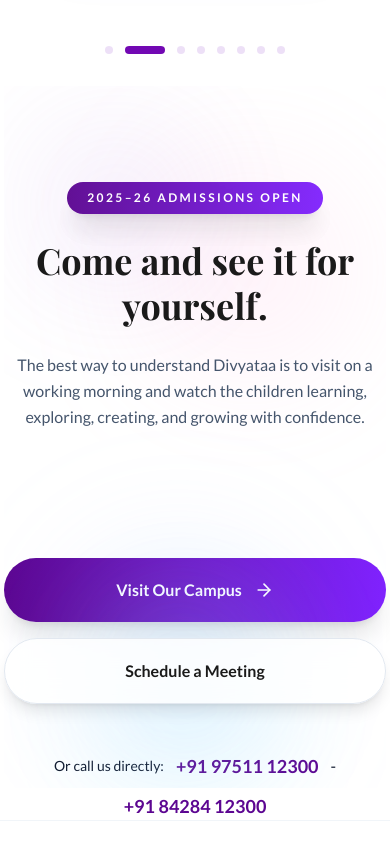
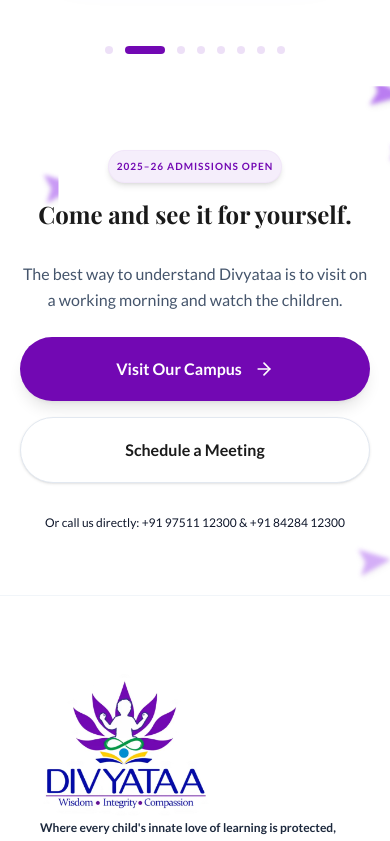
Before and after one commit to divyataaphotos-hash/Divyataa-dev, a React (Vite) app: page / in a window 390 px wide. Shown: the part 4560-5401 px from the top of the page. Built offline with nearby package versions, Linux system fonts and the light colour scheme; a web font is replaced by a local one.

Commit message:
CTA Updated

```diff
--- a/src/components/CTA.jsx
+++ b/src/components/CTA.jsx
@@ -1,314 +1,190 @@
-import { Link } from "react-router-dom";
-import { motion } from "framer-motion";
-import { ArrowRight } from "lucide-react";
+import { Link } from 'react-router-dom';
+import { motion } from 'framer-motion';
+import { ArrowRight } from 'lucide-react';
 
-const PartyBurst = ({ className = "", flip = false, delay = 0 }) => {
-  const particles = [
-  { x: 130, y: -90 },
-  { x: 155, y: -55 },
-  { x: 180, y: -20 },
-  { x: 175, y: 25 },
-  { x: 145, y: 75 },
-  { x: 210, y: -70 },
-  { x: 225, y: 45 },
-  { x: 245, y: 0 },
-  { x: 190, y: -110 },
-  { x: 195, y: 95 },
-  { x: 160, y: -125 },
-  { x: 160, y: 115 },
-];
+// 🚀 Generate 6 rockets ONLY in safe (outside) areas
+const getSafePosition = () => {
+  const zone = Math.floor(Math.random() * 4);
 
-  const dir = flip ? -1 : 1;
+  switch (zone) {
+    case 0: // TOP
+      return {
+        top: `${Math.random() * 10}%`,
+        left: `${Math.random() * 100}%`,
+      };
+    case 1: // BOTTOM
+      return {
+        top: `${75 + Math.random() * 25}%`,
+        left: `${Math.random() * 100}%`,
+      };
+    case 2: // LEFT
+      return {
+        top: `${10 + Math.random() * 65}%`,
+        left: `${Math.random() * 15}%`,
+      };
+    case 3: // RIGHT
+      return {
+        top: `${10 + Math.random() * 65}%`,
+        left: `${85 + Math.random() * 15}%`,
+      };
+    default:
+      return { top: "0%", left: "0%" };
+  }
+};
 
-  return (
-    <div
-      className={`absolute pointer-events-none ${className}`}
-      style={{
-        width: 0,
-        height: 0,
-      }}
-    >
-      {/* Party Popper Cone */}
-      <motion.div
-        className="absolute"
-        style={{
-          width: 0,
-          height: 0,
-          borderTop: "16px solid transparent",
-          borderBottom: "16px solid transparent",
-          borderLeft: flip
-            ? "none"
-            : "34px solid rgb(109 40 217)",
-          borderRight: flip
-            ? "34px solid rgb(109 40 217)"
-            : "none",
-        }}
-        animate={{
-          rotate: flip ? [15, 8, 15] : [-15, -8, -15],
-        }}
-        transition={{
-          duration: 4,
-          repeat: Infinity,
-          ease: "easeInOut",
-        }}
-      />
+const rockets = Array.from({ length: 6 }, (_, i) => {
+  const pos = getSafePosition();
 
-      {/* Confetti */}
-      {particles.map((p, i) => (
-        <motion.div
-          key={i}
-          className="absolute rounded-sm"
-          style={{
-            width: i % 3 === 0 ? 10 : 6,
-            height: i % 2 === 0 ? 5 : 12,
-            background:
-              i % 4 === 0
-                ? "#6d28d9"
-                : i % 3 === 0
-                ? "#8b5cf6"
-                : "#d8b4fe",
-            left: 8,
-            top: 0,
-            boxShadow: "0 0 8px rgba(139,92,246,0.25)",
-          }}
-          initial={{
-            x: 0,
-            y: 0,
-            opacity: 0,
-            scale: 0.3,
-            rotate: 0,
-          }}
-          animate={{
-            x: [0, dir * p.x],
-            y: [0, p.y],
-            opacity: [0, 1, 1, 0],
-            scale: [0.3, 1, 1, 0.8],
-            rotate: [0, 180, 540],
-          }}
-          transition={{
-            duration: 1.3,
-            delay: delay + i * 0.03,
-            repeat: Infinity,
-            repeatDelay: 3.8,
-            ease: "easeOut",
-          }}
-        />
-      ))}
-
-      {/* Sparkles */}
-      {[0, 1, 2, 3].map((n) => (
-        <motion.div
-          key={n}
-          className="absolute rounded-full bg-violet-300"
-          style={{
-            width: 4,
-            height: 4,
-            left: 5,
-            top: 0,
-          }}
-          animate={{
-            x: [0, dir * (70 + n * 18)],
-            y: [0, -25 + n * 18],
-            opacity: [0, 1, 0],
-            scale: [0, 1.5, 0],
-          }}
-          transition={{
-            duration: 1,
-            delay: delay + n * 0.08,
-            repeat: Infinity,
-            repeatDelay: 4.1,
-            ease: "easeOut",
-          }}
-        />
-      ))}
-    </div>
-  );
+  return {
+    id: i,
+    ...pos,
+    delay: Math.random() * 4,
+    size: 20 + Math.random() * 20,
+    duration: 6 + Math.random() * 4,
+    opacity: 0.4 + Math.random() * 0.4,
   };
+});
 
 const CTA = () => {
   return (
-    <section className="relative w-full overflow-hidden bg-transparent px-1 py-0.1 md:py-0.1">
-      <div className="relative z-10 mx-auto max-w-4xl space-y-8 text-center">
-        {/* Ambient Background */}
-        <div className="absolute inset-0 overflow-hidden pointer-events-none">
-          <div className="absolute left-8 top-10 h-40 w-40 rounded-full bg-purple-300/15 blur-3xl" />
-          <div className="absolute right-8 top-20 h-52 w-52 rounded-full bg-pink-300/15 blur-3xl" />
-          <div className="absolute bottom-0 left-1/4 h-44 w-44 rounded-full bg-cyan-300/15 blur-3xl" />
-          <div className="absolute bottom-4 right-1/4 h-56 w-56 rounded-full bg-indigo-300/15 blur-3xl" />
+    <section className="relative w-full py-16 md:py-20 px-5 overflow-hidden bg-transparent">
+
+      {/* ✅ SVG MASK */}
+      <svg className="absolute inset-0 w-full h-full pointer-events-none">
+        <defs>
+          <mask id="cta-mask">
+            <rect width="100%" height="100%" fill="white" />
+
+            {/* ❌ Hide center content */}
+            <rect
+              x="15%"
+              y="10%"
+              width="70%"
+              height="460"
+              rx="40"
+              fill="black"
+            />
+          </mask>
+        </defs>
+      </svg>
+
+      {/* 🚀 ROCKETS BACKGROUND */}
+      <div
+        className="absolute inset-0 z-0 pointer-events-none blur-[2px]"
+        style={{
+          mask: "url(#cta-mask)",
+          WebkitMask: "url(#cta-mask)",
+        }}
+      >
+        {rockets.map((rocket) => (
+          <motion.div
+            key={rocket.id}
+            initial={{ opacity: 0, y: 40 }}
+            animate={{
+              x: [0, 40, -20, 0],
+              y: [40, -80, 20],
+              rotate: [0, 10, -8, 0],
+              opacity: [0, rocket.opacity, rocket.opacity, 0],
+            }}
+            transition={{
+              duration: rocket.duration,
+              repeat: Infinity,
+              delay: rocket.delay,
+              ease: "easeInOut",
+            }}
+            className="absolute"
+            style={{
+              top: rocket.top,
+              left: rocket.left,
+            }}
+          >
+            <svg
+              width={rocket.size}
+              height={rocket.size}
+              viewBox="0 0 24 24"
+              fill="none"
+              className="drop-shadow-md"
+            >
+              <path
+                d="M2 21l21-9L2 3l4 9-4 9z"
+                fill="#9333ea"
+              />
+            </svg>
+          </motion.div>
+        ))}
       </div>
 
-        {/* Heading */}
-        <motion.div
-          initial={{ opacity: 0 }}
-          whileInView={{ opacity: 1 }}
+      {/* 🔥 CONTENT */}
+      <div className="max-w-4xl mx-auto text-center relative z-10 space-y-6 sm:space-y-8 md:space-y-10">
+
+        {/* Badge */}
+        <motion.span
+          initial={{ opacity: 0, y: -10 }}
+          whileInView={{ opacity: 1, y: 0 }}
+          transition={{ duration: 0.8 }}
           viewport={{ once: true }}
-          className="relative py-24"
-        >
-          {/* Animated Party Poppers */}
-
-          <PartyBurst
-            className="hidden lg:block left-[-120px] top-1/2 -translate-y-1/2"
-          />
-
-          <PartyBurst
-            className="hidden lg:block right-[-120px] top-1/2 -translate-y-1/2"
-            flip={true}
-            delay={0.4}
-          />
-
-          {/* Main Content */}
-          <motion.div
-            initial={{ y: 40, opacity: 0 }}
-            whileInView={{ y: 0, opacity: 1 }}
-            transition={{ duration: 0.9 }}
-            viewport={{ once: true }}
-            className="relative z-10 mx-auto max-w-2xl space-y-6"
-          >
-            <motion.span
-              animate={{
-                opacity: [1, 0.9, 1],
-              }}
-              transition={{
-                duration: 2.5,
-                repeat: Infinity,
-              }}
-              className="inline-block rounded-full bg-gradient-to-r from-purple-700 to-violet-600 px-5 py-2 text-xs font-bold uppercase tracking-[0.2em] text-white shadow-xl"
+         className="inline-block px-2 py-2 mb-2 md:mb-2 rounded-full bg-purple-50 text-purple-600 font-bold tracking-widest text-[10px] md:text-xs uppercase shadow-md border border-purple-100/50"
           >
           2025–26 Admissions Open
         </motion.span>
 
+        {/* Heading */}
         <motion.h2
-              initial={{ opacity: 0, y: 25 }}
+          initial={{ opacity: 0, y: 20 }}
           whileInView={{ opacity: 1, y: 0 }}
-              transition={{ delay: 0.2 }}
-              className="mx-auto max-w-3xl text-4xl font-bold leading-tight text-[#1a1a1a] md:text-6xl lg:text-7xl"
+          transition={{ duration: 0.8 }}
+          viewport={{ once: true }}
+          className="text-2xl py-2 md:text-6xl lg:text-7xl font-gayathri text-[#1a1a1a] leading-tight font-bold"
         >
           Come and see it for yourself.
         </motion.h2>
 
+        {/* Description */}
         <motion.p
-              initial={{ opacity: 0 }}
-              whileInView={{ opacity: 1 }}
-              transition={{ delay: 0.35 }}
-              className="mx-auto max-w-2xl text-base leading-relaxed text-slate-600 md:text-lg"
+          initial={{ opacity: 0, y: 20 }}
+          whileInView={{ opacity: 1, y: 0 }}
+          transition={{ duration: 0.8, delay: 0.1 }}
+          viewport={{ once: true }}
+          className="text-slate-600 text-gayathri md:text-base leading-relaxed max-w-2xl mx-auto"
         >
-              The best way to understand Divyataa is to visit on a
-              working morning and watch the children learning,
-              exploring, creating, and growing with confidence.
+          The best way to understand Divyataa is to visit on a working morning and watch the children.
         </motion.p>
-          </motion.div>
-        </motion.div>
 
-        {/* CTA Buttons */}
+        {/* Buttons */}
         <motion.div
-          initial={{ opacity: 0, y: 25 }}
+          initial={{ opacity: 0, y: 20 }}
           whileInView={{ opacity: 1, y: 0 }}
-          transition={{ duration: 0.8 }}
+          transition={{ duration: 0.8, delay: 0.2 }}
           viewport={{ once: true }}
-          className="flex flex-col items-center justify-center gap-4 sm:flex-row md:gap-6"
+          className="flex flex-col sm:flex-row items-center justify-center gap-4 md:gap-6"
         >
           <Link
             to="/contact"
-            className="flex w-full items-center justify-center gap-3 rounded-full bg-gradient-to-r from-purple-700 to-violet-600 px-10 py-5 text-base font-bold text-white shadow-xl transition-all duration-300 hover:scale-105 hover:shadow-purple-400/40 sm:w-auto"
+            className="w-full sm:w-auto flex items-center justify-center gap-3 rounded-full bg-[#7208b3] px-10 py-5 text-base font-bold text-white shadow-lg transition-all hover:bg-[#8a1fd0] hover:scale-105"
           >
-            Visit Our Campus
-            <ArrowRight size={20} />
+            Visit Our Campus <ArrowRight size={20} />
           </Link>
 
           <Link
             to="/contact"
-            className="flex w-full items-center justify-center gap-3 rounded-full border border-slate-200 bg-white/80 px-10 py-5 text-base font-bold text-[#1a1a1a] shadow-lg backdrop-blur-md transition-all duration-300 hover:scale-105 hover:bg-white sm:w-auto"
+            className="w-full sm:w-auto flex items-center justify-center gap-3 rounded-full border border-slate-200 bg-white px-10 py-5 text-base font-bold text-[#1a1a1a] shadow-sm transition-all hover:bg-slate-50 hover:scale-105"
           >
             Schedule a Meeting
           </Link>
         </motion.div>
 
         {/* Contact */}
-        <div className="flex flex-wrap items-center justify-center gap-3 pt-4">
-          <span className="text-sm text-slate-900 md:text-base">
-            Or call us directly:
-          </span>
+        <p className="text-slate-900 text-xs md:text-sm pt-2">
+          Or call us directly:{' '}
+          <a href="tel:9751112300" className="hover:text-[#7208b3]">
+            +91 97511 12300
+          </a>{' '}
+          &{' '}
+          <a href="tel:8428412300" className="hover:text-[#7208b3]">
+            +91 84284 12300
+          </a>
+        </p>
 
-         <motion.a
-  href="tel:9751112300"
-  initial={{
-    opacity: 0,
-    y: 30,
-    scale: 0.6,
-  }}
-  whileInView={{
-    opacity: 1,
-    y: 0,
-    scale: [0.6, 1.15, 1],
-  }}
-  transition={{
-    duration: 0.8,
-    delay: 0.5,
-    ease: "easeOut",
-  }}
-  viewport={{ once: true }}
-  whileHover={{
-    scale: 1.08,
-  }}
-  animate={{
-  textShadow: [
-    "0 0 0px rgba(147,51,234,0)",
-    "0 0 14px rgba(147,51,234,0.35)",
-    "0 0 0px rgba(147,51,234,0)",
-  ],
-}}
-transition={{
-  duration: 2,
-  delay: 1.2,
-  repeat: Infinity,
-  repeatDelay: 4,
-}}
-  className="text-lg font-bold text-purple-700 transition-colors hover:text-purple-900 md:text-xl"
->
-  +91 97511 12300
-</motion.a>
-
-<span className="text-slate-900">-</span>
-
-<motion.a
-  href="tel:8428412300"
-  initial={{
-    opacity: 0,
-    y: 30,
-    scale: 0.6,
-  }}
-  whileInView={{
-    opacity: 1,
-    y: 0,
-    scale: [0.6, 1.15, 1],
-  }}
-  transition={{
-    duration: 0.8,
-    delay: 0.8,
-    ease: "easeOut",
-  }}
-  viewport={{ once: true }}
-  whileHover={{
-    scale: 1.08,
-  }}
-  animate={{
-  textShadow: [
-    "0 0 0px rgba(147,51,234,0)",
-    "0 0 14px rgba(147,51,234,0.35)",
-    "0 0 0px rgba(147,51,234,0)",
-  ],
-}}
-transition={{
-  duration: 2,
-  delay: 1.2,
-  repeat: Infinity,
-  repeatDelay: 4,
-}}
-  className="text-lg font-bold text-purple-700 transition-colors hover:text-purple-900 md:text-xl"
->
-  +91 84284 12300
-</motion.a>
-        </div>
       </div>
     </section>
   );
```
Lines whose indentation alone changed are shown as unchanged.
